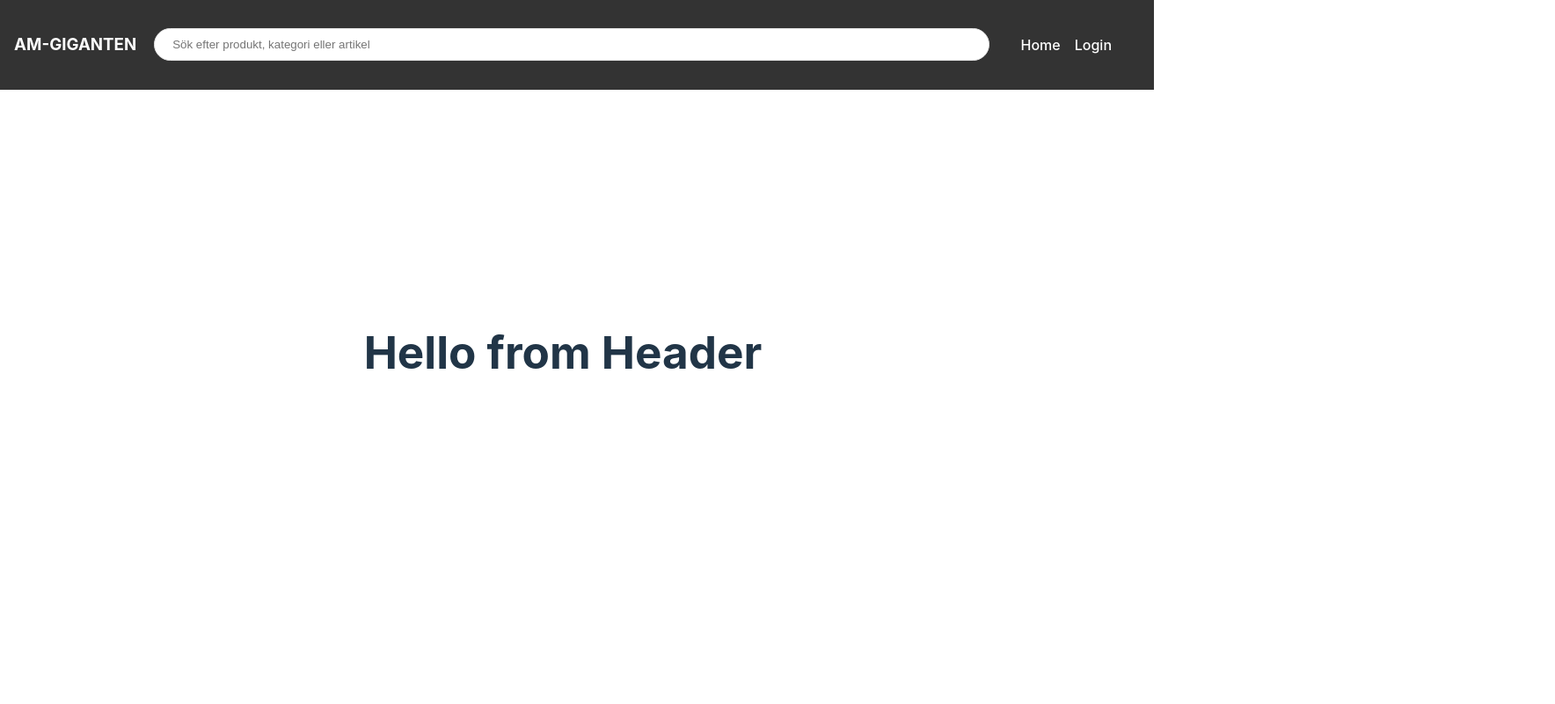
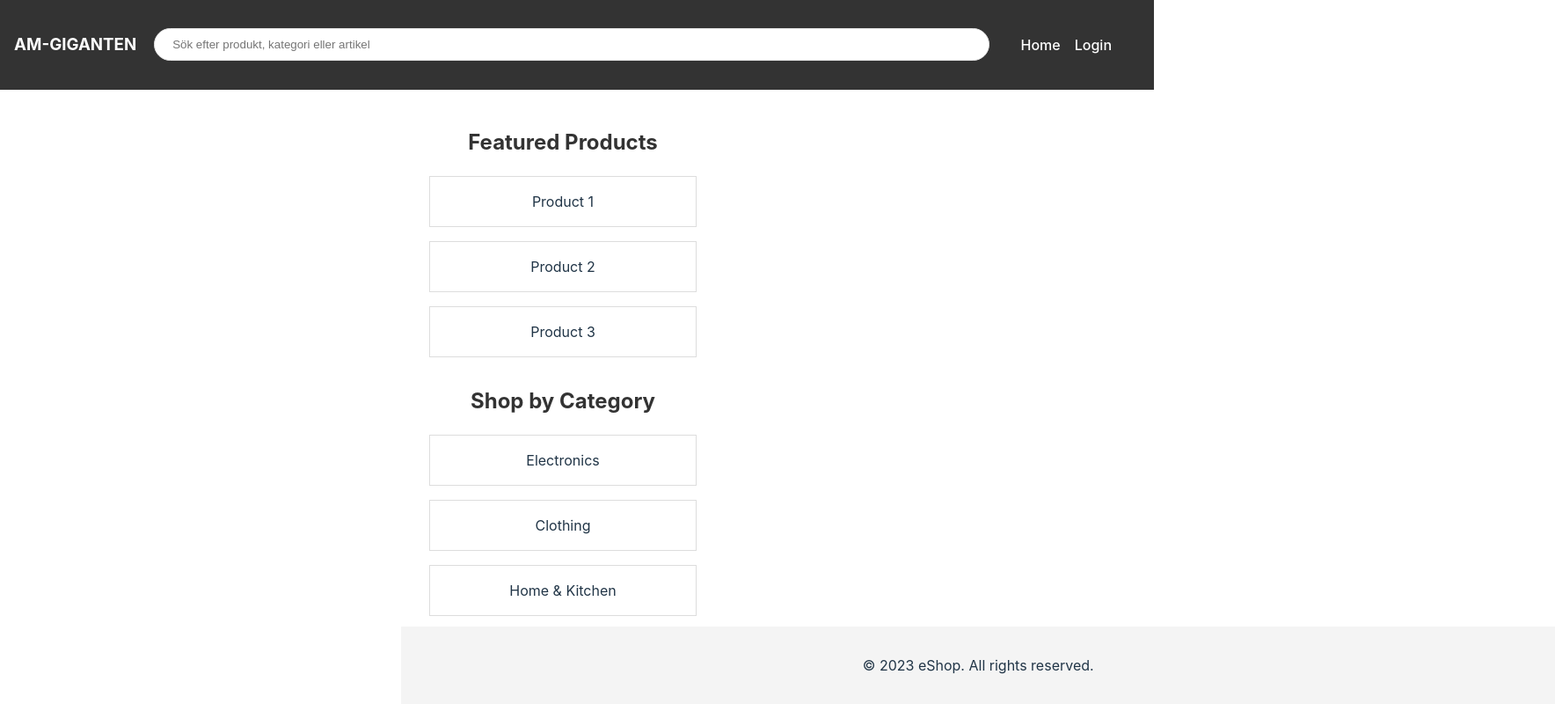
Before and after one commit to ArifHoss/e-handel-frontend, a React (Vite) app: page / in a window 1280 px wide. Shown: the whole page at 88% size, 1768 px wide, since content can reach past the window. Built offline with nearby package versions, Linux system fonts and the light colour scheme.

Commit message:
Created Home.jsx

```diff
--- a/src/componets/Header.jsx
+++ b/src/componets/Header.jsx
@@ -1,5 +1,5 @@
 import {useState} from 'react';
-import styles from './Header.module.css';
+import styles from './Home.module.css';
 
 function Header() {
     const [menuOpen, setMenuOpen] = useState(false);
--- a/src/componets/Home.jsx
+++ b/src/componets/Home.jsx
@@ -1,9 +1,45 @@
-// eslint-disable-next-line no-unused-vars
-import React from "react";
+import styles from './Home.module.css'; // Assume CSS module for styling
+
 const Home = () => {
     return (
-        <h1>Hello from Header</h1>
+        <div className={styles.home}>
+            <header className={styles.header}>
+                <nav className={styles.navbar}>
+                    <div className={styles.brand}>eShop</div>
+                    <div className={styles.navItems}>
+                        <a href="/categories">Categories</a>
+                        <a href="/deals">Deals</a>
+                        <a href="/cart">Cart</a>
+                        <a href="/account">Account</a>
+                    </div>
+                </nav>
+            </header>
+            <main className={styles.mainContent}>
+                <section className={styles.featuredProducts}>
+                    <h2>Featured Products</h2>
+                    <div className={styles.productsGrid}>
+                        {/* Map through products and display them */}
+                        <div className={styles.productCard}>Product 1</div>
+                        <div className={styles.productCard}>Product 2</div>
+                        <div className={styles.productCard}>Product 3</div>
+                        {/* ... more products */}
+                    </div>
+                </section>
+                <section className={styles.categories}>
+                    <h2>Shop by Category</h2>
+                    <div className={styles.categoriesGrid}>
+                        <div className={styles.categoryCard}>Electronics</div>
+                        <div className={styles.categoryCard}>Clothing</div>
+                        <div className={styles.categoryCard}>Home & Kitchen</div>
+                        {/* ... more categories */}
+                    </div>
+                </section>
+            </main>
+            <footer className={styles.footer}>
+                <p>© 2023 eShop. All rights reserved.</p>
+            </footer>
+        </div>
     );
-}
+};
 
 export default Home;
--- /dev/null
+++ b/src/componets/Home.module.css
@@ -0,0 +1,51 @@
+.home {
+    display: flex;
+    flex-direction: column;
+}
+
+.header {
+    background: #333;
+    color: white;
+    padding: 1rem;
+}
+
+.navbar {
+    display: flex;
+    justify-content: space-between;
+    align-items: center;
+}
+
+.navItems a {
+    color: white;
+    text-decoration: none;
+    margin-left: 1rem;
+}
+
+.mainContent {
+    padding: 2rem;
+}
+
+.featuredProducts, .categories {
+    margin-bottom: 2rem;
+}
+
+.productsGrid, .categoriesGrid {
+    display: grid;
+    grid-template-columns: repeat(auto-fill, minmax(200px, 1fr));
+    gap: 1rem;
+}
+
+.productCard, .categoryCard {
+    border: 1px solid #ddd;
+    padding: 1rem;
+    text-align: center;
+}
+
+.footer {
+    background: #f4f4f4;
+    text-align: center;
+    padding: 1rem;
+    position: absolute;
+    bottom: 0;
+    width: 100%;
+}
```
Also changed, not shown: src/componets/Header.module.css (deleted, +0 -59 lines).
